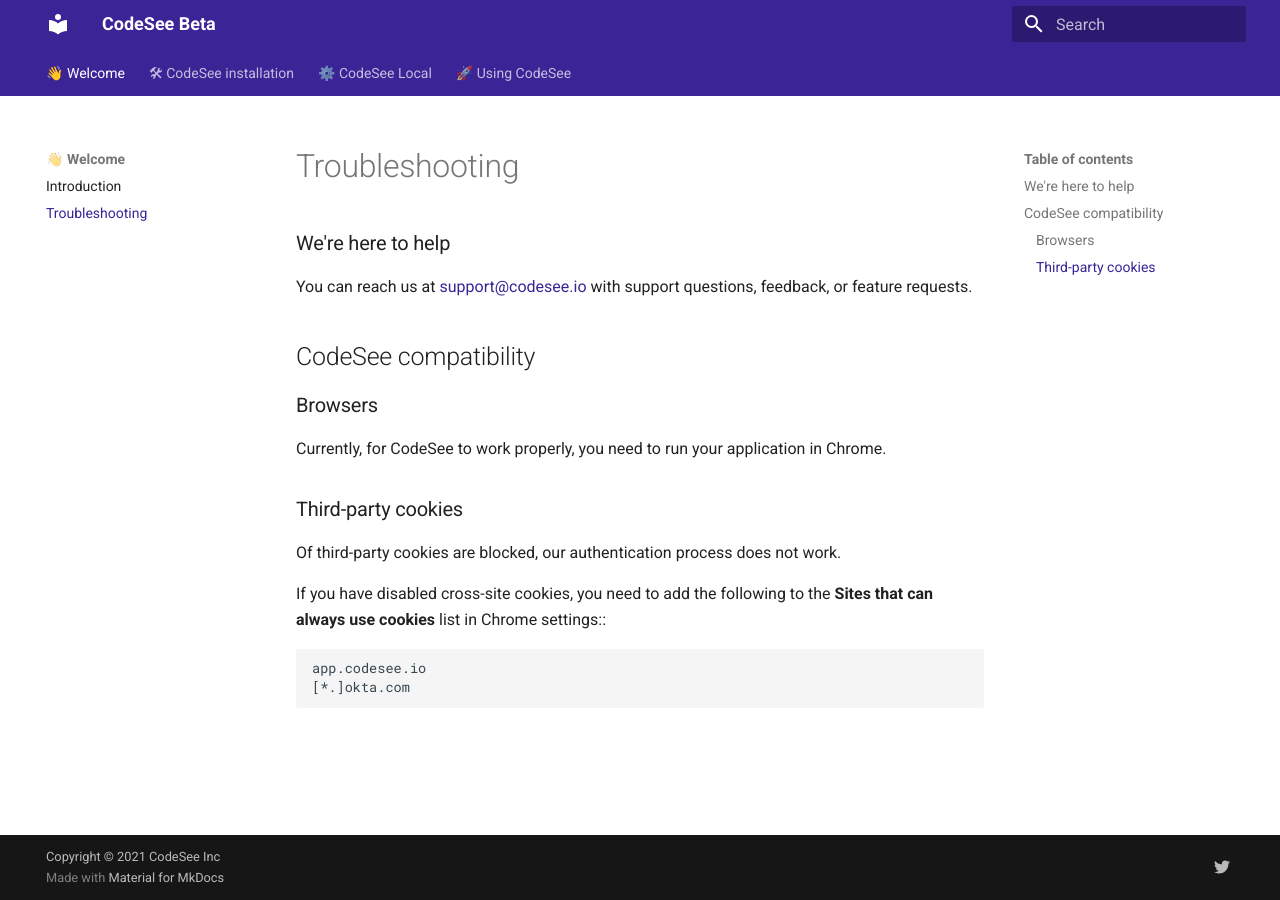
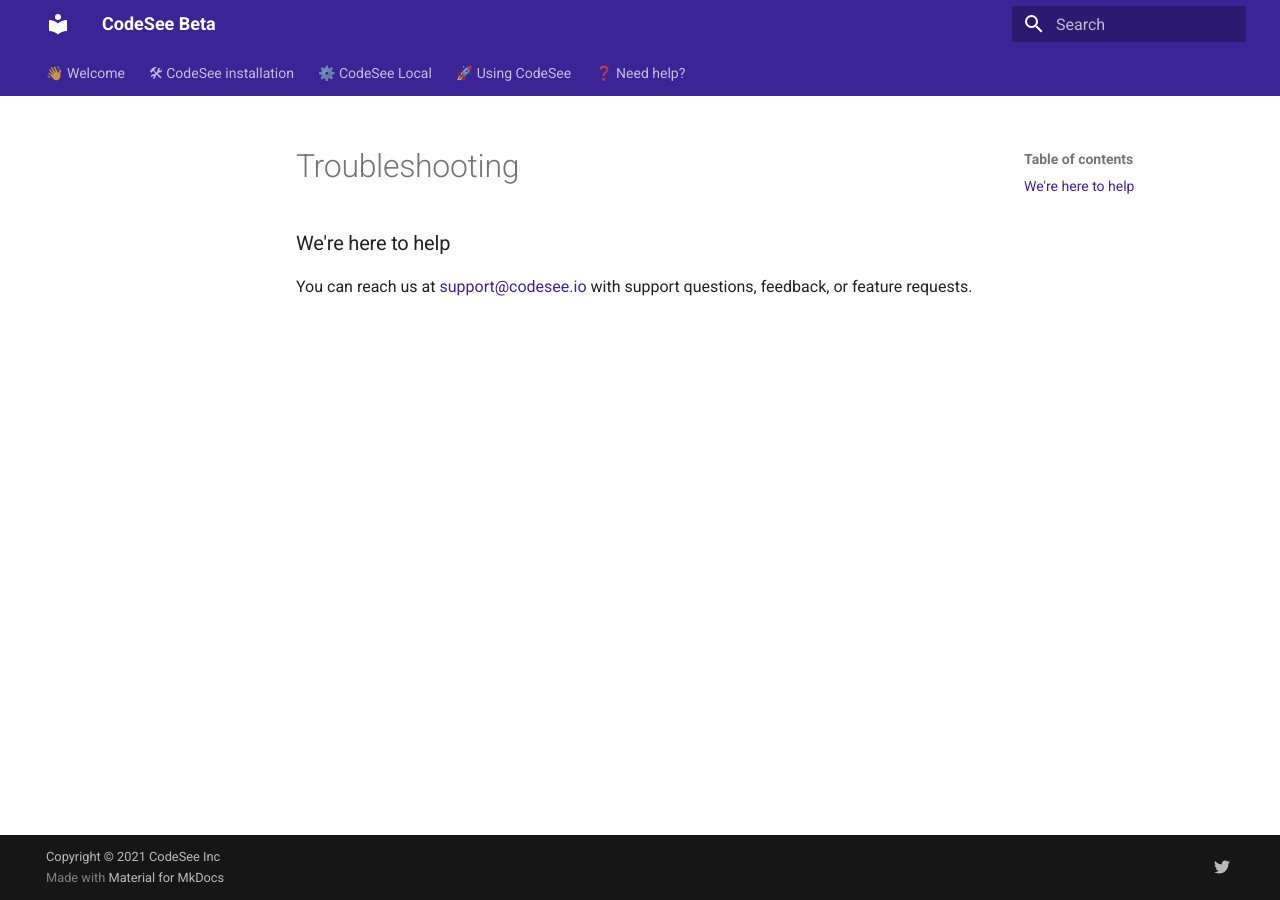
Before and after one commit to Codesee-io/docs, an MkDocs documentation site: the page built from docs/troubleshooting.md, in a window 1280 px wide. Built offline with MkDocs 1.6.1 and Material for MkDocs 9.7.7, drawn with Linux system fonts in a browser that asks for light colours; comment, search, counter and statistics services are not loaded.

Commit message:
draft help section

````diff
--- a/docs/troubleshooting.md
+++ b/docs/troubleshooting.md
@@ -2,19 +2,3 @@
 
 ### We're here to help
 You can reach us at <a href="mailto:support@codesee.io">support@codesee.io</a> with support questions, feedback, or feature requests.
-
-## CodeSee compatibility
-
-### Browsers
-Currently, for CodeSee to work properly, you need to run your application in Chrome.
-
-### Third-party cookies
-
-Of third-party cookies are blocked, our authentication process does not work.
-
-If you have disabled cross-site cookies, you need to add the following to the **Sites that can always use cookies** list in Chrome settings::
-
-```
-app.codesee.io
-[*.]okta.com
-```
--- a/mkdocs.yml
+++ b/mkdocs.yml
@@ -2,7 +2,6 @@ site_name: CodeSee Beta
 nav:
   - 👋 Welcome:
     - Introduction: index.md
-    - Troubleshooting: troubleshooting.md
   - 🛠 CodeSee installation:
     - Overview: install/overview.md
     - Create React App: install/setup-cra.md
@@ -26,6 +25,9 @@ nav:
     - When to use CodeSee: use/use-cases.md
     - Using Data Flows: use/data-flows.md
     - Using Stories: use/stories.md
+  - ❓ Need help?:
+    - Contact us: help/need-help.md
+    - Browser compatibility and configuration: help/browser-setup.md
 theme:
   name: material
   favicon: img/favicon-32x32.png
````
Also changed, not shown: docs/help/browser-setup.md (added, +18 -0 lines), docs/help/need-help.md (added, +3 -0 lines).
